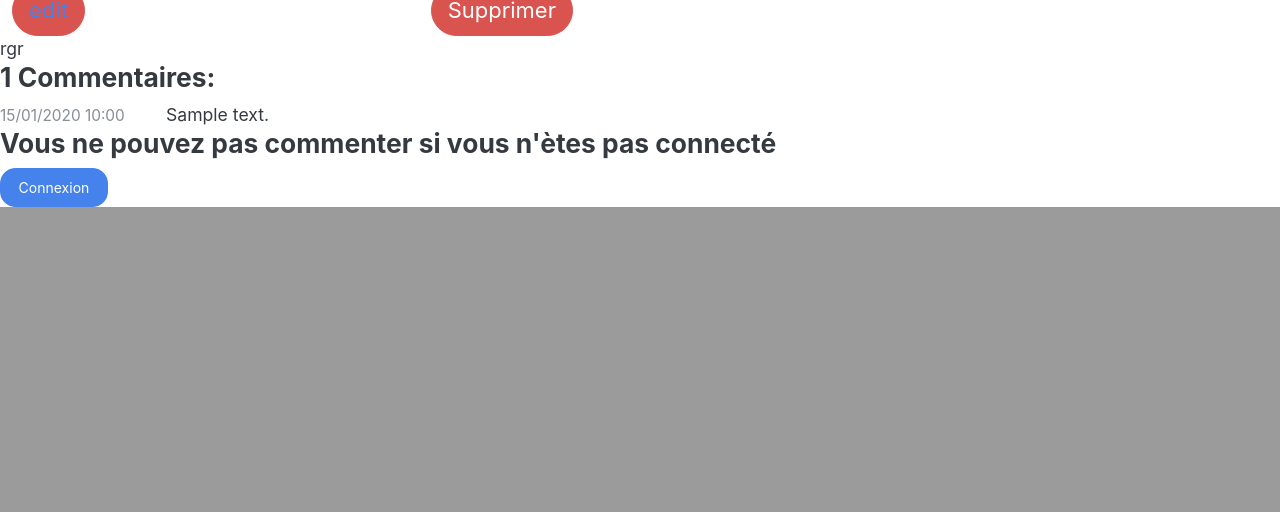
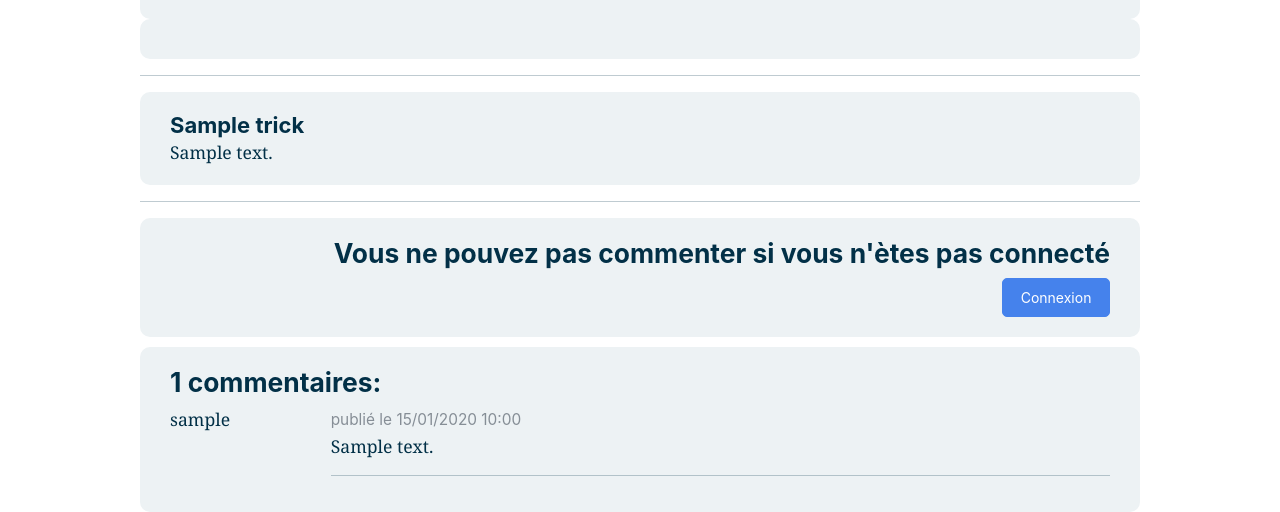
Before and after one commit to olha-r/p6-snowtricks, a Symfony app: template templates/trick/show.html.twig in a window 1280 px wide. Shown: the part 1240-1752 px from the top of the page. Before the commit the page ends 1447 px from the top, so only its background shows below. Run offline with Twig, Linux system fonts and the light colour scheme; the template is opened without the code that fills it: most values are stand-ins (such as "Sample title", 1, 10 or a date in 2020); some libraries are stand-ins or nearby versions.

Commit message:
Edit detail trick page

```diff
--- a/public/css/styles.css
+++ b/public/css/styles.css
@@ -2,37 +2,32 @@ html {
   height: 100%;
 }
 
-#index .row {
-  margin: 0 auto;
+body {
+  color: #023047;
 }
 
-#home-header{
+/*h1, h2, h3, h4, h5 {*/
+/*  color: #3c6e71  ;*/
+/*}*/
+
+.jumbotron {
   min-height: 800px;
-  width:100%;
-  margin:0;
-  padding:0;
+  width: 100%;
+  margin: 0;
+  padding: 0;
   background: url("../images/snowboard-2.jpeg") no-repeat fixed;
   background-size: cover;
-  text-align: center;
-  position:relative;
+  position: relative;
 
 }
-#header-title {
+
+.header-title {
   position: absolute;
-  left: 50%!important;
-  z-index: 10;
-  color: #FA9421;
+  left: 30%;
+  top: 55%;
   text-align: center;
-  top: 50%!important;
-  transform: translate(-50%, -50%);
-  width: fit-content;
-  padding: 50px
 }
 
-#index {
-  background-color: #f1f1f1;
-  width: 100%;
-}
 
 #show-trick {
   margin: 40px 20px 30px;
@@ -40,10 +35,69 @@ html {
 }
 
 a {
-  text-decoration:none;
-/*  color: #FA9421;*/
+  text-decoration: none;
+  /*  color: #FA9421;*/
 }
 
-.card {
-  margin: 0.1rem;
+/* Trick detail page */
+.info-trick {
+  width: 1000px;
+  margin: 0 auto 40px;
 }
+
+.first-image {
+  width: 100%;
+  border-radius: 20px;
+}
+
+.main-image {
+  position: relative;
+  background-color: #edf2f4;
+  border-radius: 20px;
+}
+
+.btn-trick {
+  display: inline-flex;
+  position: absolute;
+  bottom: 20px;
+  right: 20px;
+}
+
+/*.btn-trick-delete, .btn-trick-edit {*/
+/*  background-color: white;*/
+/*  border-radius: 10px;*/
+/*  opacity: 70%;*/
+/*}*/
+
+i {
+  color: #023047;
+}
+
+.trick-details, .trick-images, .trick-videos, .trick-description, .comments, .comment-form {
+  background-color: #edf2f4;
+  border-radius: 10px;
+  padding: 20px 30px;
+}
+
+.trick-details {
+  display: flex;
+  justify-content: space-between;
+}
+
+.comment-form {
+  margin: 10px 0;
+  text-align: end;
+}
+
+.comment {
+  display: flex;
+
+}
+
+.btn-comment {
+  margin: 20px 0 0;
+}
+
+.btn {
+  border-radius: 5px;
+}
--- a/src/Controller/TrickController.php
+++ b/src/Controller/TrickController.php
@@ -67,7 +67,7 @@ class TrickController extends AbstractController
     /**
      * @Route("/{id}", name="trick_show", methods={"GET", "POST"})
      */
-    public function show($id, Trick $trick, CommentRepository $commentRepository, EntityManagerInterface $entityManager, Request $request, Security $security): Response
+    public function show($id, Trick $trick, CommentRepository $commentRepository, EntityManagerInterface $entityManager, Request $request, Security $security, TrickRepository $trickRepository): Response
     {
         $comment = $commentRepository->findBy([
             'trick' => $id
--- a/templates/trick/_delete_form.html.twig
+++ b/templates/trick/_delete_form.html.twig
@@ -1,4 +1,5 @@
 <form method="post" action="{{ path('trick_delete', {'id': trick.id}) }}" onsubmit="return confirm('Are you sure you want to delete this item?');">
     <input type="hidden" name="_token" value="{{ csrf_token('delete' ~ trick.id) }}">
-    <button class="btn btn-lg btn-danger">Supprimer</button>
+    <button class="btn"><i class="fas fa-trash-alt fa-lg"></i></button>
+
 </form>
--- a/templates/trick/edit.html.twig
+++ b/templates/trick/edit.html.twig
@@ -3,12 +3,10 @@
 {% block title %}Edit Trick{% endblock %}
 
 {% block body %}
-    <div class="container">
-        <h1>Edit Trick</h1>
-        {{ include('trick/_form.html.twig', {'button_label': 'Update'}) }}
+
+        {{ include('trick/_form.html.twig', {'button_label': 'Modifier'}) }}
         <a href="{{ path('home') }}">back to list</a>
         {{ include('trick/_delete_form.html.twig') }}
-    </div>
 
 {% endblock %}
 
--- a/templates/trick/show.html.twig
+++ b/templates/trick/show.html.twig
@@ -4,72 +4,86 @@
 
 {% block body %}
 
-
-<div class="trickInfo container-fluid">
-    <div class="row">
-
-            <img src="https://upload.wikimedia.org/wikipedia/commons/7/70/Picswiss_VD-44-23.jpg"
-                 alt="image cap">
-                <div class="card-body">
-                    <div class="col-4">
-                        <link type="button" class="link-dark"><a href="{{ path('home') }}"><i class="fas fa-arrow-left"></i>back to list</a></link>
-                    </div>
-                    <h5 class="card-title">{{ trick.name }}</h5>
-                    <p class="card-text">{{ trick.description|raw }}</p>
-                    <p class="card-text"><small class="text-muted"> Ajouté
-                            le {{ trick.createdAt ? trick.createdAt|date('d/m/Y H:i') : '' }}</small></p>
-                    {% if trick.updatedAt %}
-                        <p class="card-text"><small class="text-muted">Dernière mise à jour
-                                le {{ trick.updatedAt ? trick.updatedAt|date('d/m/Y H:i') : '' }}</small></p>
-                    {% endif %}
-
-                    <p>Category: <a href="#" class="link-success">{{ trick.category.name }}</a></p>
-                </div>
-                <div class="row justify-content-md-center">
-
-                    <div class="col-4">
-                        <button type="button" class="btn btn-danger btn-lg"><a
-                                    href="{{ path('trick_edit', {'id': trick.id}) }}">edit</a></button>
-                    </div>
-                    <div class="col"> {{ include('trick/_delete_form.html.twig') }}</div>
-                </div>
+    <section class="info-trick">
+        <div class="main-image">
+            <img class="first-image" src="{{ asset('/images/default_image.jpeg') }}" alt="main trick image">
+            <div class="btn-trick">
+                <button class="btn btn-trick-edit"><a href="{{ path('trick_edit', {'id': trick.id}) }}"><i
+                                class="fas fa-pencil-alt fa-lg"></i></a></button>
+                <div class="btn-trick-delete"> {{ include('trick/_delete_form.html.twig') }}</div>
             </div>
         </div>
-        <div class="col-6">
-rgr
+
+        <div class="trick-details">
+            <p>Category: {{ trick.category.name }}</p>
+            <p>Ajouté le {{ trick.createdAt ? trick.createdAt|date('d/m/Y H:i') : '' }}</p>
+            {% if trick.updatedAt %}
+                <p>Mise à jour le {{ trick.updatedAt ? trick.updatedAt|date('d/m/Y H:i') : '' }}</p>
+            {% endif %}
+            <p>Auteur: {{ trick.user.username }}</p>
+            <p> {{ trick.comments| length }} commentaires</p>
         </div>
-    </div>
+
+        <div class="trick-images">
+            {% for media in trick.media %}
+                <div>
+                    <img src="{{ asset('/uploads/'~ media.name) }}" alt="file-media">
+                    {# <a href="{{ path('trick_delete_media', {'id': media.id}) }}" data-delete data-token="{{ csrf_token('delete'~ media.id)}}">Supprimer</a>
+                    #}
+                </div>
+            {% endfor %}
+            {# <link type="button" class="link-dark"> #}
+            {# <a href="{{ path('home') }}"><i class="fas fa-arrow-left"></i>back to list</a> #}
+
+        </div>
+
+        <div class="trick-videos">
+
+        </div>
+        <hr>
+        <div class="trick-description">
+            <h5 class="card-title">{{ trick.name }}</h5>
+            <p class="card-text">{{ trick.description|raw }}</p>
+        </div>
+        <hr>
 
 
-        <section id="comments">
-            <h4> {{ trick.comments| length  }} Commentaires:</h4>
-            {% for comment in comments %}
+        {# <div class="col-4"> #}
+        {# <button type="button" class="btn btn-warning btn-lg"><a #}
+        {# href="{{ path('trick_edit', {'id': trick.id}) }}">Modifier</a></button> #}
+        {# </div> #}
+        {# <div class="col"> {{ include('trick/_delete_form.html.twig') }}</div> #}
 
-                <div class="comment col-6">
-                    <div class="row">
-                        <div class="col-3">
+        <div class="comment-form">
 
-                            <small class="text-muted">  {{ comment.createdAt ? comment.createdAt|date('d/m/Y H:i') : '' }}  </small>
-                        </div>
-                        <div class="col">
-                            {{ comment.content|raw }}
-                        </div>
-                    </div>
-                </div>
-            {% endfor %}
             {% if app.user %}
-
-                   {{ form_start(commentForm) }}
-                  {{ form_row(commentForm.content) }}
-                  <button type="submit" class="btn btn-success">Ajouter commentaire</button>
-                  {{ form_end(commentForm) }}
+                {{ form_start(commentForm) }}
+                {{ form_row(commentForm.content) }}
+                <button type="submit" class="btn btn-success btn-comment">Ajouter commentaire</button>
+                {{ form_end(commentForm) }}
 
             {% else %}
                 <h4>Vous ne pouvez pas commenter si vous n'ètes pas connecté</h4>
                 <a href="{{ path('app_login') }}" class="btn btn-primary">Connexion</a>
             {% endif %}
-        </section>
+        </div>
 
-</div>
+        <div class="comments">
+            <h4> {{ trick.comments| length }} commentaires:</h4>
+            {% for comment in comments %}
+                <div class="comment row">
+                    <div class="col-2">
+                        <p>{{ comment.user.username }}</p>
+                    </div>
+                    <div class="col">
+                        <small class="text-muted"> publié
+                            le {{ comment.createdAt ? comment.createdAt|date('d/m/Y H:i') : '' }}  </small>
+                        <p>{{ comment.content|raw }}</p>
+                        <hr>
+                    </div>
+                </div>
+            {% endfor %}
+        </div>
+    </section>
 
 {% endblock %}
```
Also changed, not shown: src/Form/CommentType.php (+5 -2 lines), templates/base.html.twig (+2 -1 lines), templates/home/homepage.html.twig (+9 -20 lines), templates/trick/_form.html.twig (+10 -6 lines), public/uploads/320138600a7d00e48e9ff8e96fe52819.jpg (added), public/uploads/c62a51b7975835730cff77c0b3e71fc6.png (added), public/uploads/default.jpeg (added).
